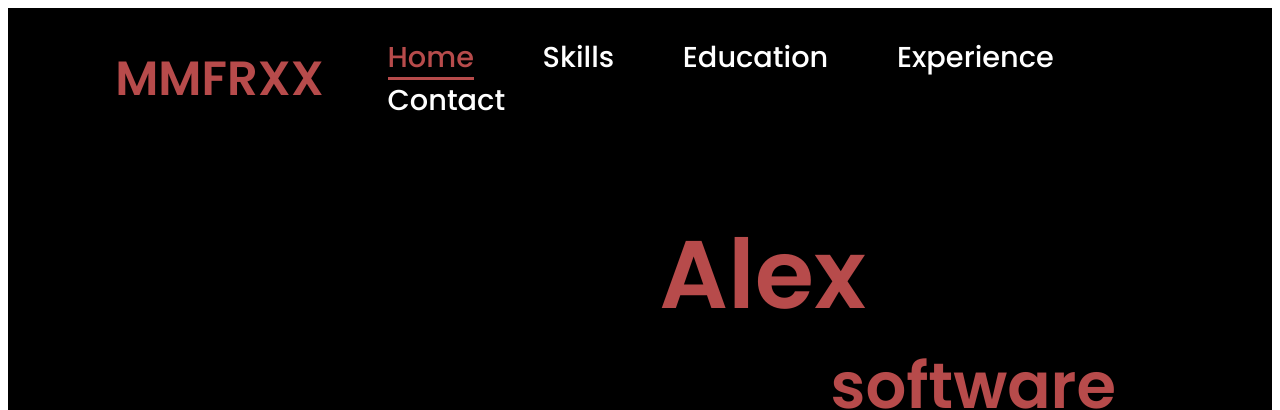
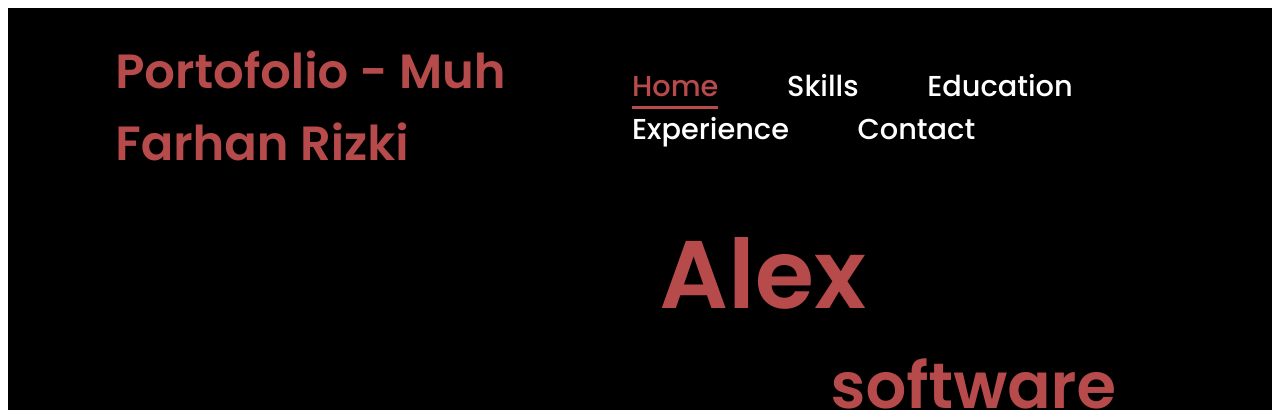
Before and after one commit to muhfarhanrizki/portofolio-web, a plain HTML site: page index.html in a window 1280 px wide. Shown: the top 410 px of the page. Drawn offline with Linux system fonts and the light colour scheme; grey boxes are pictures that could not be loaded.

Commit message:
Update index.html

```diff
--- a/index.html
+++ b/index.html
@@ -9,7 +9,7 @@
 </head>
 <body>
     <header>
-        <a href="#" class="logo">MMFRXX</a>
+        <a href="#" class="logo">Portofolio - Muh Farhan Rizki</a>
 
         <nav>
             <a href="#" class="active"> Home</a>
```
